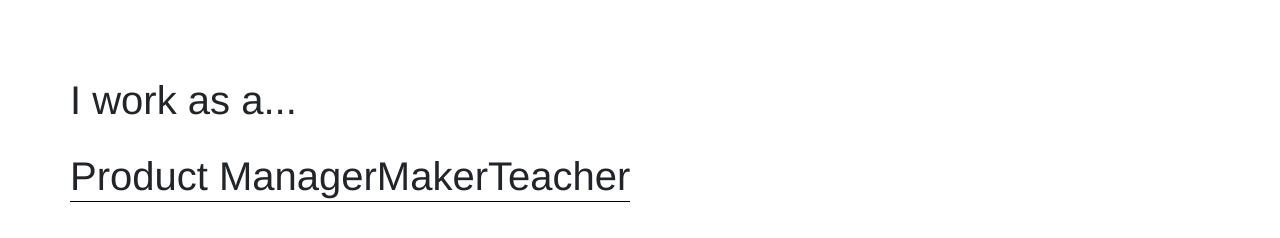
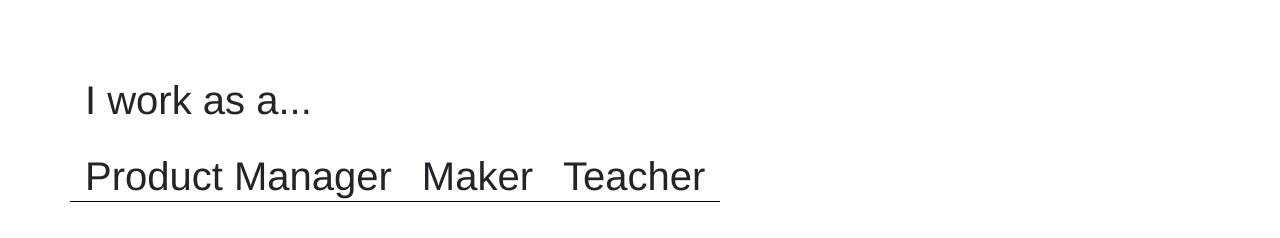
Before and after one commit to jwq1/johns-website, a website: page index.html in a window 1280 px wide. Shown: the part 754-992 px from the top of the page. Drawn offline with nearby package versions, Linux system fonts and the light colour scheme.

Commit message:
Add col class to paragraphs to fix padding

```diff
--- a/index.html
+++ b/index.html
@@ -51,17 +51,17 @@
     </section>
     <section class="container my-5 storyline">
       <div class="row flex-row d-flex justify-content-start align-items-center">
-        <p class="row col-12 my-3">
+        <p class="my-3 col-12">
           I work as a...
         </p>
         <p>
-          <span class="underline">Product Manager</span>
+          <span class="col underline">Product Manager</span>
         </p>
         <p>
-          <span class="underline">Maker</span>
+          <span class="col underline">Maker</span>
         </p>
         <p>
-          <span class="underline">Teacher</span>
+          <span class="col underline">Teacher</span>
         </p>
       </div>
     </section>
```
